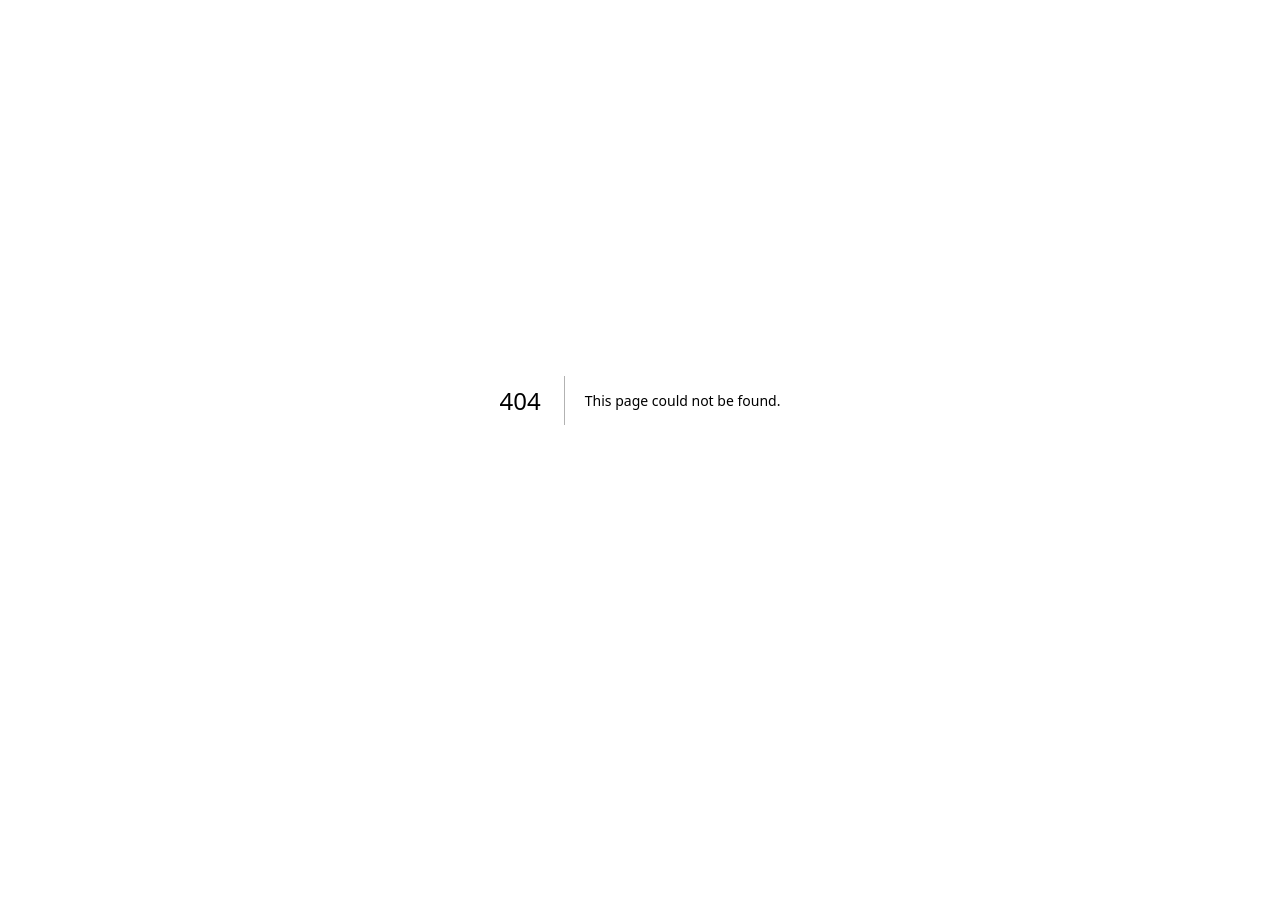
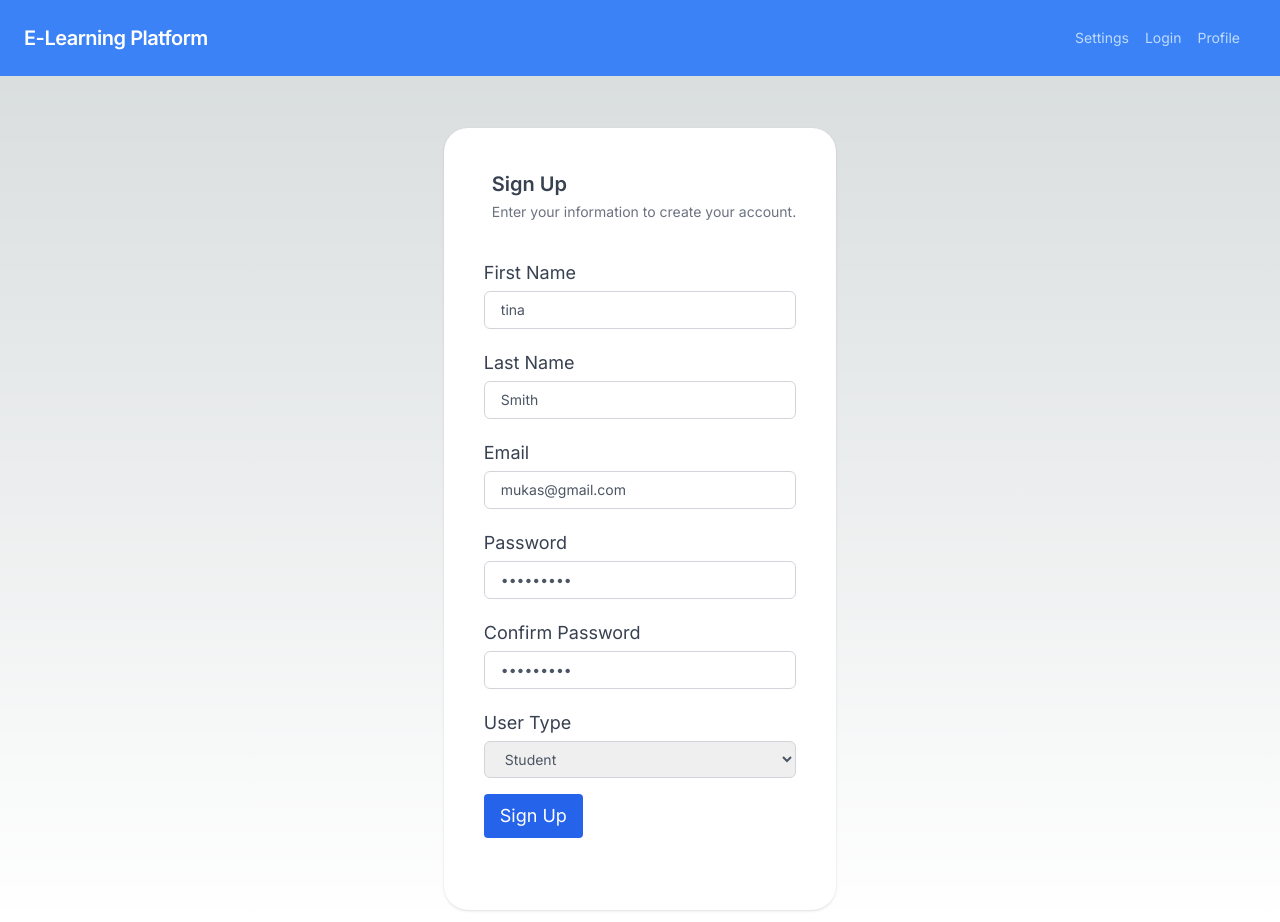
Before and after one commit to OM200401/Discord-Mods, a Next.js app in the folder elearningplatform/: page /backEndTestFiles/signupTest in a window 1280 px wide. Before the commit this address had no page. Before the commit the page ends 800 px from the top, so only its background shows below. Built offline with nearby package versions, Linux system fonts and the light colour scheme; no server answers.

Commit message:
test push with backend tests

```diff
--- /dev/null
+++ b/elearningplatform/app/backEndTestFiles/signupTest/page.jsx
@@ -0,0 +1,122 @@
+'use client'
+import { useEffect, useState } from 'react';
+import Navbar from '../../components/Navbar';
+import { collection } from 'firebase/firestore';
+import { createUserWithEmailAndPassword } from "firebase/auth";
+import db from '../../lib/firebase';
+import {auth} from '../../lib/firebase';
+import { redirect } from 'next/navigation';
+import { addDoc } from 'firebase/firestore';
+import { FaArrowAltCircleUp } from 'react-icons/fa';
+
+//Created signup page for users that do not have an account on the platform
+// Added html validation for input of email and password
+
+export default function SignUpPageTest() {
+    const [firstName, setFirstName] = useState('tina');
+    const [lastName, setLastName] = useState('Smith');
+    const [email, setEmail] = useState('mukas@gmail.com');
+    const [password, setPassword] = useState('Jake@2005');
+    const [confirmPassword, setConfirmPassword] = useState('tina@2005');
+    const [userType, setUserType] = useState('Student');
+    const [errorMsg, setErrorMsg] = useState('');
+    const [user,setUser] = useState(null);
+
+    useEffect(() => {
+        async function run() {
+            await handleSubmit();
+        }
+
+        run().then(() => {
+            if (user) {
+                console.log("Redirect");
+                redirect('/home');
+            }
+        }
+    )
+}, [user]);
+
+
+
+    const handleSubmit = async() => {
+
+        // Validate the form data here
+        if (!firstName || !lastName || !email || !password || !confirmPassword || !userType) {
+            setErrorMsg('All fields are required');
+            return;
+        }
+        // const router = useRouter();
+
+
+    try {
+        const userCredential = await createUserWithEmailAndPassword(auth, email, password);
+        const user = userCredential.user
+        setUser(user);
+        // After the user is created, you can add additional user info to your Firestore collection
+        const colRef = collection(db,'Userinfo');
+        await addDoc(colRef, {
+            firstName: firstName,
+            lastName: lastName,
+            email: email,
+            userType: userType,
+            uid: user.uid  // Unique ID of the user
+        });
+
+    } catch (error) {
+        //Handle errors if any thrown after validation
+        setErrorMsg(error.message);
+    }
+    }
+
+    return (
+        <div className="min-h-screen flex flex-col justify-start">
+
+            <Navbar />
+            <div className="relative py-3 sm:max-w-xl sm:mx-auto mt-10">
+                <div className="relative px-4 py-10 bg-white mx-8 md:mx-0 shadow rounded-3xl sm:p-10">
+                    <div className="max-w-md mx-auto">
+                        <div className="flex items-center space-x-5">
+                            <div className="block pl-2 font-semibold text-xl self-start text-gray-700">
+                                <h2 className="leading-relaxed">Sign Up</h2>
+                                <p className="text-sm text-gray-500 font-normal leading-relaxed">Enter your information to create your account.</p>
+                            </div>
+                        </div>
+                        <form onSubmit={handleSubmit} className="divide-y divide-gray-200">
+                            <div className="py-8 text-base leading-6 space-y-4 text-gray-700 sm:text-lg sm:leading-7">
+                                <div className="flex flex-col">
+                                    <label className="leading-loose">First Name</label>
+                                    <input type='input' onChange={e => setFirstName(e.target.value)} className="px-4 py-2 border focus:ring-gray-500 focus:border-gray-900 w-full sm:text-sm border-gray-300 rounded-md focus:outline-none text-gray-600" placeholder="Name" value={firstName} required />
+                                </div>
+                                <div className="flex flex-col">
+                                    <label className="leading-loose">Last Name</label>
+                                    <input type='input' onChange={e => setLastName(e.target.value)} className="px-4 py-2 border focus:ring-gray-500 focus:border-gray-900 w-full sm:text-sm border-gray-300 rounded-md focus:outline-none text-gray-600" placeholder="Name" value={lastName} required/>
+                                </div>
+                                <div className="flex flex-col">
+                                    <label className="leading-loose">Email</label>
+                                    <input type="email" onChange={e => setEmail(e.target.value)} className="px-4 py-2 border focus:ring-gray-500 focus:border-gray-900 w-full sm:text-sm border-gray-300 rounded-md focus:outline-none text-gray-600" placeholder="Email" value={email}  required/>
+                                </div>
+                                <div className="flex flex-col">
+                                    <label className="leading-loose">Password</label>
+                                    <input type="password" onChange={e => setPassword(e.target.value)} className="px-4 py-2 border focus:ring-gray-500 focus:border-gray-900 w-full sm:text-sm border-gray-300 rounded-md focus:outline-none text-gray-600" placeholder="Password" value={password} required/>
+                                </div>
+                                <div className="flex flex-col">
+                                    <label className="leading-loose">Confirm Password</label>
+                                    <input type="password" onChange={(e) => setConfirmPassword(e.target.value)} className="px-4 py-2 border focus:ring-gray-500 focus:border-gray-900 w-full sm:text-sm border-gray-300 rounded-md focus:outline-none text-gray-600" placeholder="Confirm Password" value={confirmPassword} required/>
+                                </div>
+                                <div className="flex flex-col">
+                                    <label className="leading-loose">User Type</label>
+                                    <select value={userType} onChange={(e) => setUserType(e.target.value)} className="px-4 py-2 border focus:ring-gray-500 focus:border-gray-900 w-full sm:text-sm border-gray-300 rounded-md focus:outline-none text-gray-600">
+                                        <option value="student">Student</option>
+                                        <option value="teacher">Teacher</option>
+                                    </select>
+                                </div>
+                                <button type='submit' onClick={handleSubmit} className="mt-4 px-4 py-2 bg-blue-600 text-white rounded hover:bg-blue-700">Sign Up</button>
+                            </div>
+                        </form>
+                        {errorMsg && <p className="text-red-500">{errorMsg}</p>}
+                    </div>
+                </div>
+            </div>
+        </div>
+    );
+}
--- /dev/null
+++ b/elearningplatform/babel.config.js
@@ -0,0 +1,3 @@
+module.exports = {
+    presets: ['@babel/preset-env', '@babel/preset-react']
+  };
--- a/package.json
+++ b/package.json
@@ -4,5 +4,10 @@
     "firebase": "^10.8.1",
     "framer-motion": "^11.0.8",
     "react-icons": "^5.0.1"
+  },
+  "jest": {
+    "transform": {
+      "^.+\\.jsx?$": "babel-jest"
+    }
   }
 }
```
Also changed, not shown: elearningplatform/package.json (+13 -2 lines), 2 other files (tests, documents, lock files or other folders).
